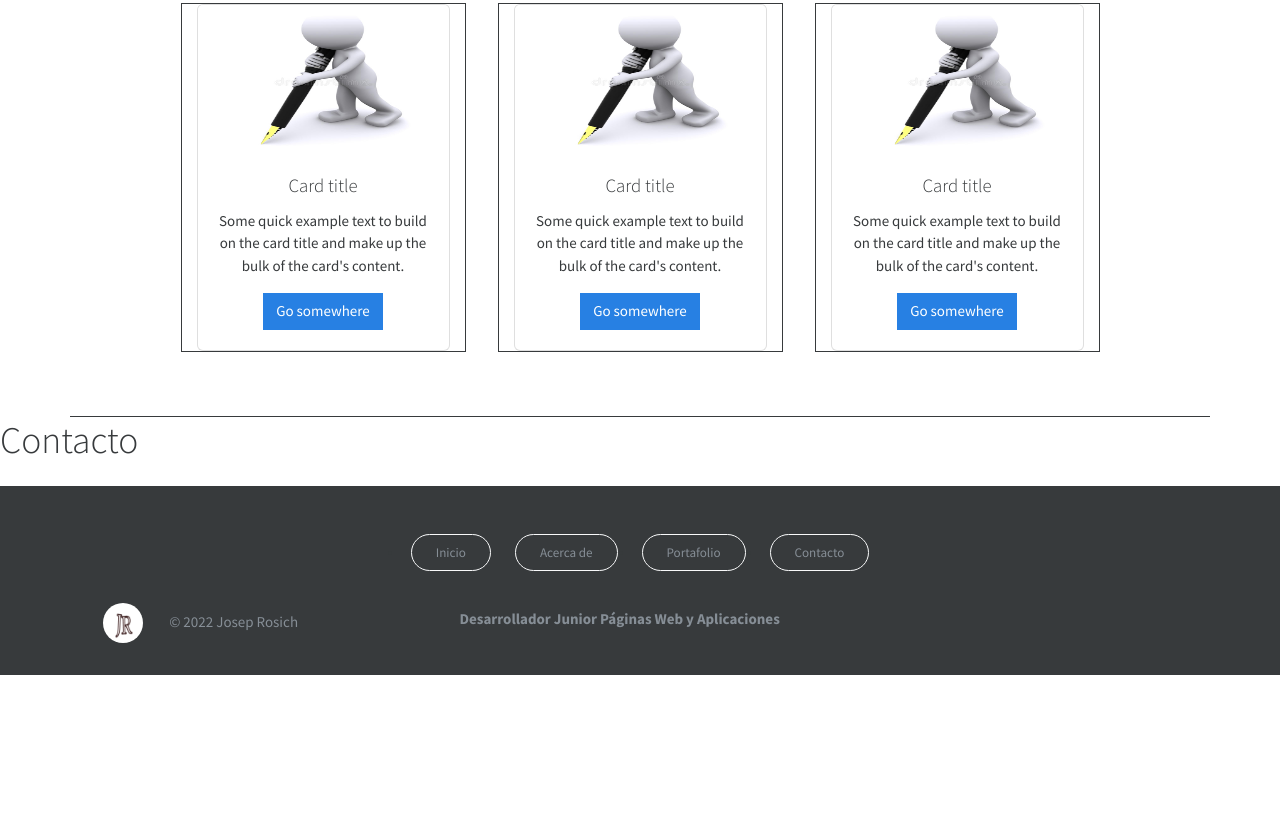
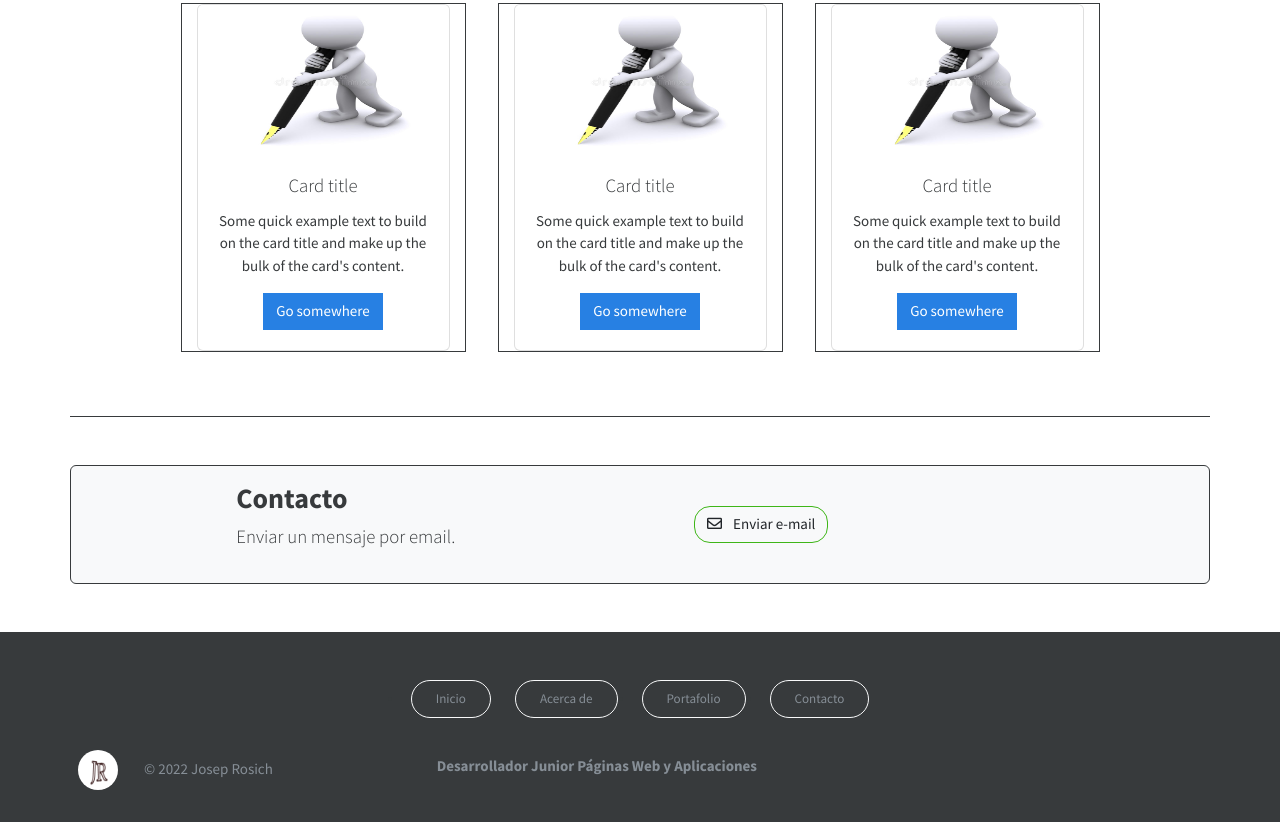
Before and after one commit to jrmendu/jrmendu.github.io, a plain HTML site: page PORTOFOLIO_FINAL/index.html in a window 1280 px wide. Shown: the part 1232-2054 px from the top of the page. Before the commit the page ends 1907 px from the top, so only its background shows below. Drawn offline with nearby package versions, Linux system fonts and the light colour scheme; a script that the page names is missing.

Commit message:
Posta apunt. Falten retocar detalls

```diff
--- a/PORTOFOLIO_FINAL/index.html
+++ b/PORTOFOLIO_FINAL/index.html
@@ -5,8 +5,13 @@
     <meta name="viewport" content="width=device-width, initial-scale=1">
     <title> Pep Rosich | Portafolio </title>
     <link rel="icon" href="favicon.png"> <!-- Colocad PNG con transparencia -->
+    <!-- Bootstrap / Bootsrap Cdn Cosmos -->
     <link href="https://cdn.jsdelivr.net/npm/bootstrap@5.2.2/dist/css/bootstrap.min.css" rel="stylesheet" integrity="sha384-Zenh87qX5JnK2Jl0vWa8Ck2rdkQ2Bzep5IDxbcnCeuOxjzrPF/et3URy9Bv1WTRi" crossorigin="anonymous">
     <link rel="stylesheet" href="https://cdn.jsdelivr.net/npm/bootswatch@4.5.2/dist/cosmo/bootstrap.min.css" integrity="sha384-5QFXyVb+lrCzdN228VS3HmzpiE7ZVwLQtkt+0d9W43LQMzz4HBnnqvVxKg6O+04d" crossorigin="anonymous">
+
+    <!-- Fontawesome v6 -->
+    <link rel="stylesheet" type="text/css" href="https://use.fontawesome.com/releases/v5.0.7/css/all.css">
+    <!-- CSS personal -->
     <link rel="stylesheet" href="style.css">
   </head>
 
@@ -45,7 +50,6 @@
           </nav>
     </header>
 
-
     <!-- Intro -->
     <section id="inicio">
       <div class="container col-xxl-8 px-4 py-5 border-bottom border-2 border-dark">
@@ -59,6 +63,7 @@
               <!-- <button type="button" class="btn btn-outline-secondary btn-lg px-4">Default</button> -->
             </div>
           </div>
+
           <div class="col-10 col-sm-10 col-lg-6 mx-auto">
             <img src="../imatges/aprenent_info.jpg" class="d-block mx-lg-auto img-fluid rounded" alt="hero-banner" width="700" height="500" loading="lazy">
           </div>
@@ -73,6 +78,7 @@
           <div class="col-10 col-sm-10 col-lg-4 mb-5 py-2">
               <img class="d-block mx-auto img-fluid rounded opacity-75" src="../imatges/myAvatar.png" width="300" alt="avatar">
           </div>
+
           <div class="col-sm-8 col-lg-6 col-xl-6 text-center">
             <h2 class="pb-3 display-5">Acerca de mí</h2>
             <p class="lead fw-bold fs-4">Desarrollador junior</p>
@@ -88,6 +94,7 @@
               Tecnologias estudiadas</a>
             </div>
           </div>
+
         <!-- Elementos colapsados -->
           <div class="collapse mt-3" id="navbarToggleExternalContent">
             <div class="col-10 mt-2 mx-auto py-2 d-flex flex-wrap justify-content-around">
@@ -106,10 +113,11 @@
 
     <!-- Portafolio -->
     <section id="portafolio">
-          <div class="row mb-3 ">
+      <div class="row mb-3 ml-5">
         <div class="col-4 text-center ">
           <h1 class="fw-bold fs-1 "> -- Portafolio --</h1>
         </div>
+
         <div class="col-4">
           <a href="#see-more-btn" class="btn btn-outline-success rounded-3 px-2 py-2  my-2 ml-0"
         type="button" data-bs-toggle="collapse" data-bs-target="#masProyectos"
@@ -117,8 +125,9 @@
         Más Proyectos </a>
         </div>
       </div>
+
       <div class="container collapse border-bottom border-2 border-dark pb-5" id="masProyectos">
-            <!-- Primera Fila de 3 -->
+        <!-- Primera Fila de 3 Collapse -->
         <div class="row justify-content-center ">
           <div class="col-3 border border-dark align-content-center text-center m-3">
             <div class="card" >
@@ -130,6 +139,7 @@
               </div>
             </div>
           </div>
+
           <div class="col-3 border border-dark text-center m-3">
             <div class="card">
               <img src="../imatges/baixa9.jpg" class="card-img-top" style="height: 150px;" alt="...">
@@ -140,6 +150,7 @@
               </div>
             </div>
           </div>
+
           <div class="col-3 border border-dark text-center m-3">
             <div class="card">
               <img src="../imatges/baixa9.jpg" class="card-img-top" style="height: 150px;" alt="...">
@@ -152,9 +163,7 @@
           </div>
         </div>
 
-
-
-              <!-- Segunda Fila de 3 -->
+        <!-- Segunda Fila de 3 Collapse-->
         <div class="row justify-content-center" >
           <div class="col-3 border border-dark text-center  m-3">
             <div class="card">
@@ -166,6 +175,7 @@
               </div>
             </div>
           </div>
+
           <div class="col-3 border border-dark text-center m-3">
             <div class="card">
               <img src="../imatges/baixa9.jpg" class="card-img-top" style="height: 150px;" alt="...">
@@ -176,6 +186,7 @@
               </div>
             </div>
           </div>
+
           <div class="col-3 border border-dark text-center m-3">
             <div class="card">
               <img src="../imatges/baixa9.jpg" class="card-img-top" style="height: 150px;" alt="...">
@@ -188,6 +199,7 @@
           </div>
         </div>
       </div>
+
       <div class="container border-bottom border-2 border-dark pb-5 mt-5" >
         <!-- Tercera Fila de 3 -->
         <div class="row justify-content-center">
@@ -201,6 +213,7 @@
               </div>
             </div>
           </div>
+
           <div class="col-3 border border-dark text-center m-3">
             <div class="card">
               <img src="../imatges/baixa9.jpg" class="card-img-top" style="height: 150px;" alt="...">
@@ -211,6 +224,7 @@
               </div>
             </div>
           </div>
+
           <div class="col-3 border border-dark text-center m-3">
             <div class="card">
               <img src="../imatges/baixa9.jpg" class="card-img-top" style="height: 150px;" alt="...">
@@ -226,9 +240,26 @@
     </section>
 
     <!-- Contacto -->
-        <section>
-            <div>
-                <h1> Contacto </h1>
+    <section id="contact">
+      <div class="container">
+        <div class="row my-5 px-3 py-3 align-items-center justify-content-center
+        border border-dark rounded-2 bg-light">
+
+          <div class="col-lg-3 col-xl-4 px-2 mx-1 col-md col-sm order-1">
+            <a class="btn btn-light border border-success d-inline-block rounded-4 mx-auto"
+            href="mailto:email@dominio.com?subject='Información servicios de desarrollo web&body=Hola, quiero saber más sobre los diseños y páginas web que has creado...'"
+            target="_blank">
+            <i class="far fa-envelope mr-2"></i> Enviar e-mail
+            </a>
+          </div>
+
+          <div class="col-lg-5 col-xl-5 col-md col-sm order-0 ">
+            <h2 class="fw-bold fs-3">Contacto</h2>
+            <p class="lead">Enviar un mensaje por email.</p>
+          </div>
+
+        </div>
+
       </div>
     </section>
 
@@ -242,12 +273,12 @@
           <li class="nav-item rounded py-1 px-2 m-1 small"><a href="#contact" class="nav-link px-4 py-2 border border-light rounded-5 text-muted">Contacto</a></li>
         </ul>
 
-            <a href="#inicio" id="logo" class="nav-link px-5 mx-auto">
+        <a href="#inicio" id="logo" class="nav-link px-5 ">
           <img class="bi me-2 rounded-circle" src="../imatges/logo.png" width="40" alt="logo">
           <span class="col-md-4 mb-0 text-muted">© 2022 Josep Rosich</span>
         </a>
 
-            <p class="text-muted fw-bold col-md-6 col-lg-8 pt-2 px-5 col-sm mx-auto">Desarrollador Junior Páginas Web y Aplicaciones</p>
+        <p class="text-muted fw-bold col-md-6 col-lg-8 pt-2 px-0 col-sm ">Desarrollador Junior Páginas Web y Aplicaciones</p>
 
 
         <!-- Redes sociales
```
Lines whose indentation alone changed are shown as unchanged.
